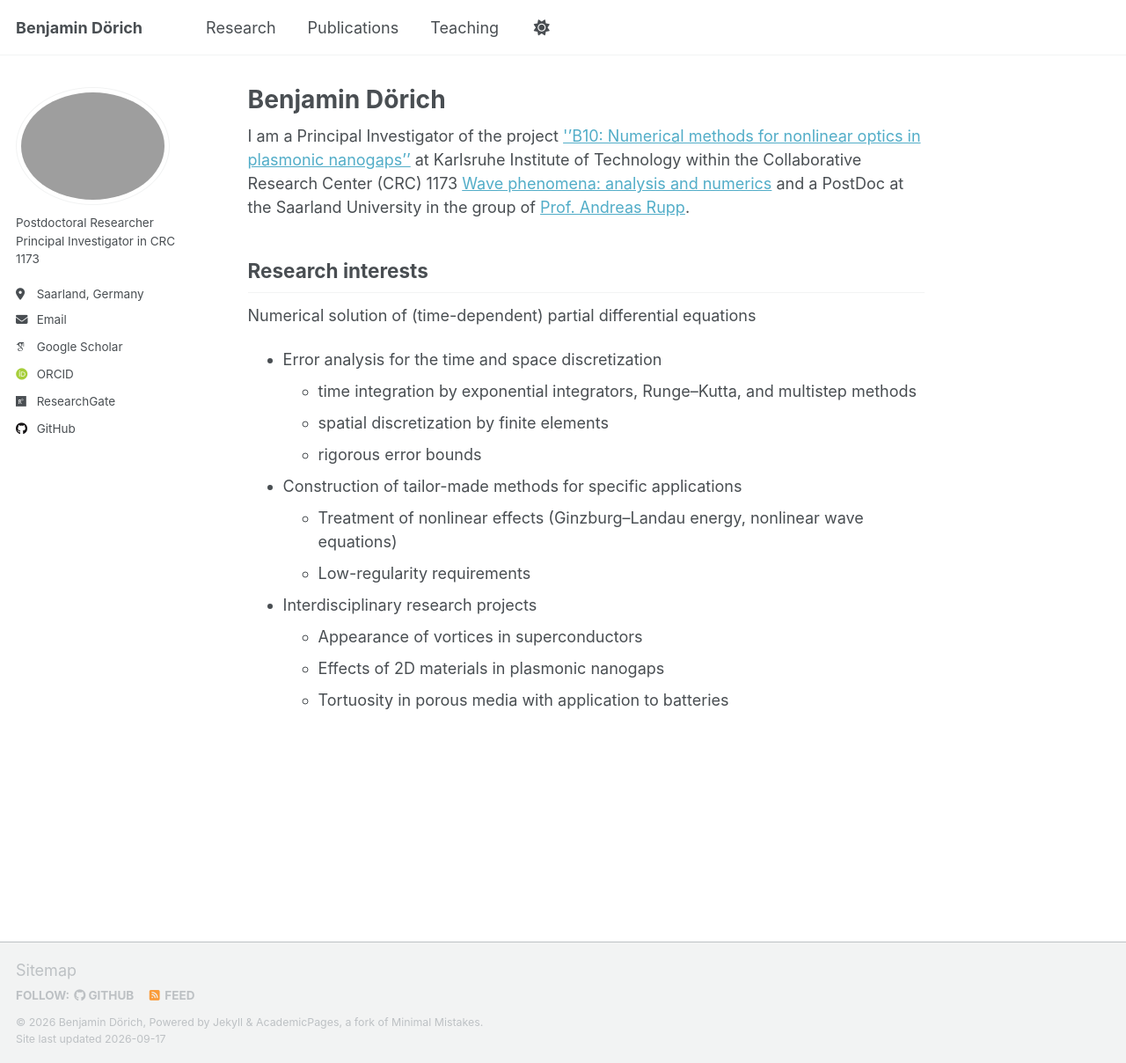
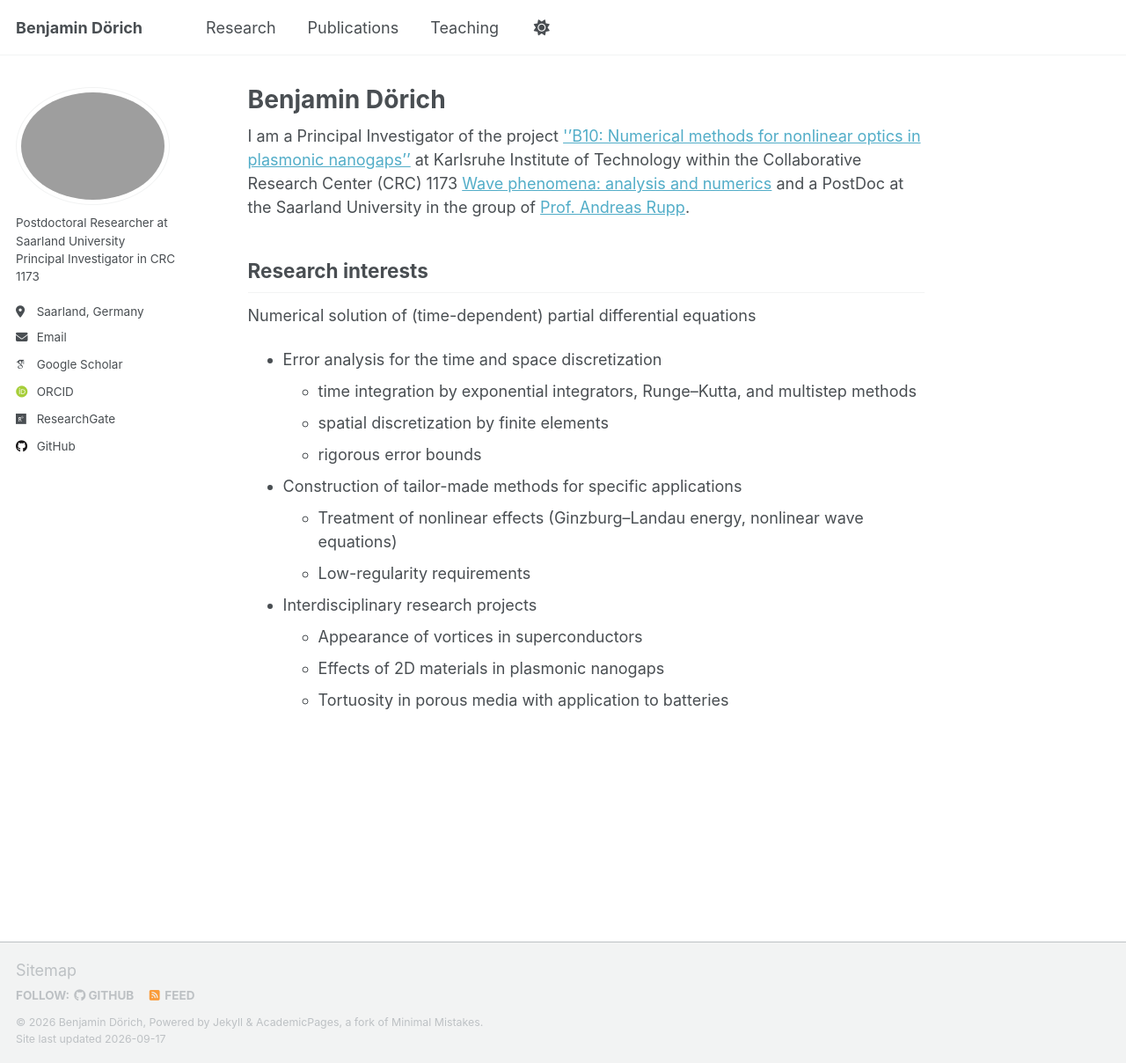
Before and after one commit to BenjaminDoerich/BenjaminDoerich.github.io, a Jekyll site: the page built from _pages/about.md, in a window 1280 px wide and 1208 px high. Shown: the whole window at 88% size. Built offline with Jekyll 4.4.1, drawn with Linux system fonts in a browser that asks for light colours; some web fonts are replaced; a script that is not in the unit is left out.

Commit message:
Update _config.yml

```diff
--- a/_config.yml
+++ b/_config.yml
@@ -29,7 +29,7 @@ author:
   avatar           : "doerich_kit.jpg"
   name             : #"Benjamin Dörich"
   pronouns         : # example: "she/her"
-  bio              : "Postdoctoral Researcher<br>Principal Investigator in CRC 1173"
+  bio              : "Postdoctoral Researcher at Saarland University<br>Principal Investigator in CRC 1173"
   location         : "Saarland, Germany "
   employer         : #"Saarland University"
   uri              : # URL
```
